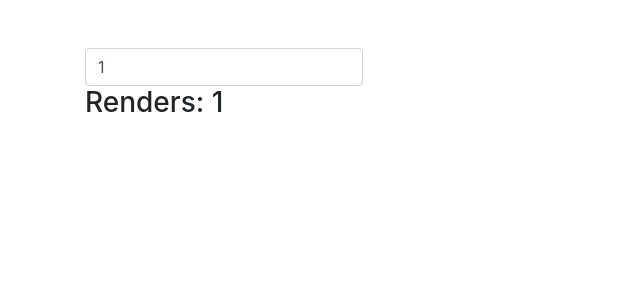
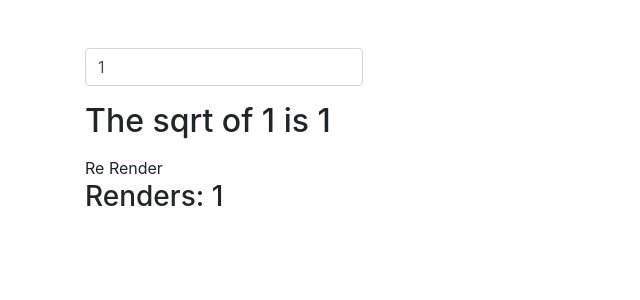
Before and after one commit to miquelespinosa2/react-sandbox, a React (Create React App) app: page / in a window 1280 px wide. Shown: the top 300 px of the page, without its empty margins (0-640 px from the left). Built offline with nearby package versions, Linux system fonts and the light colour scheme.

Commit message:
finished the useMemo exercise

```diff
--- a/src/components/UseMemoExample.jsx
+++ b/src/components/UseMemoExample.jsx
@@ -5,6 +5,7 @@ function UseMemoExample() {
   const [number, setNumber] = useState(1)
   const [inc, setInc] = useState(0)
 
+  const sqrt = useMemo(() => getSqrt(number), [number])
 
   const renders = useRef(1)
 
@@ -12,14 +13,34 @@ function UseMemoExample() {
     renders.current = renders.current +1
   })
 
+  const onClick = () => {
+    setInc((prevState) => {
+      console.log(prevState + 1);
+      return prevState + 1
+    })
+  }
+
 
 
   return (
     <div>
       <input type="number" value={number} onChange={(e) => setNumber(e.target.value)}className="form-control w-25" />
+      <h2 className="my-3">
+        The sqrt of {number} is {sqrt}
+      </h2>
+      <button-btn onClick={onClick} className="btn btn-primary">Re Render</button-btn>
       <h3>Renders: {renders.current}</h3>
     </div>
   )
 }
 
+function getSqrt(n) {
+  for (let i = 0; i <=10000; i ++) {
+    console.log(i)
+  }
+
+  console.log('Expensive Function Called');
+  return Math.sqrt(n)
+}
+
 export default UseMemoExample
```
